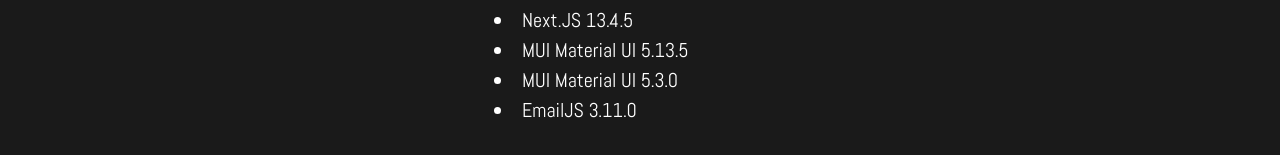
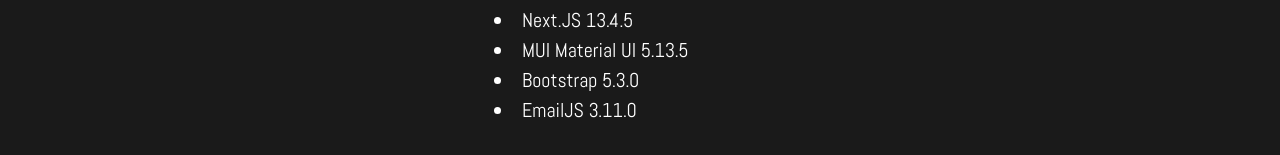
Before and after one commit to Aeryes/Wordhell, a Next.js app: page /about in a window 1280 px wide. Shown: the part 515-670 px from the top of the page. Built offline with nearby package versions, Linux system fonts and the light colour scheme.

Commit message:
Updated about page

```diff
--- a/src/app/about/page.js
+++ b/src/app/about/page.js
@@ -40,7 +40,7 @@
               <li id="list-style">React 18.2.0</li>
               <li id="list-style">Next.JS 13.4.5</li>
               <li id="list-style">MUI Material UI 5.13.5</li>
-              <li id="list-style">MUI Material UI 5.3.0</li>
+              <li id="list-style">Bootstrap 5.3.0</li>
               <li id="list-style">EmailJS 3.11.0</li>
           </ul>
           </div>
```
